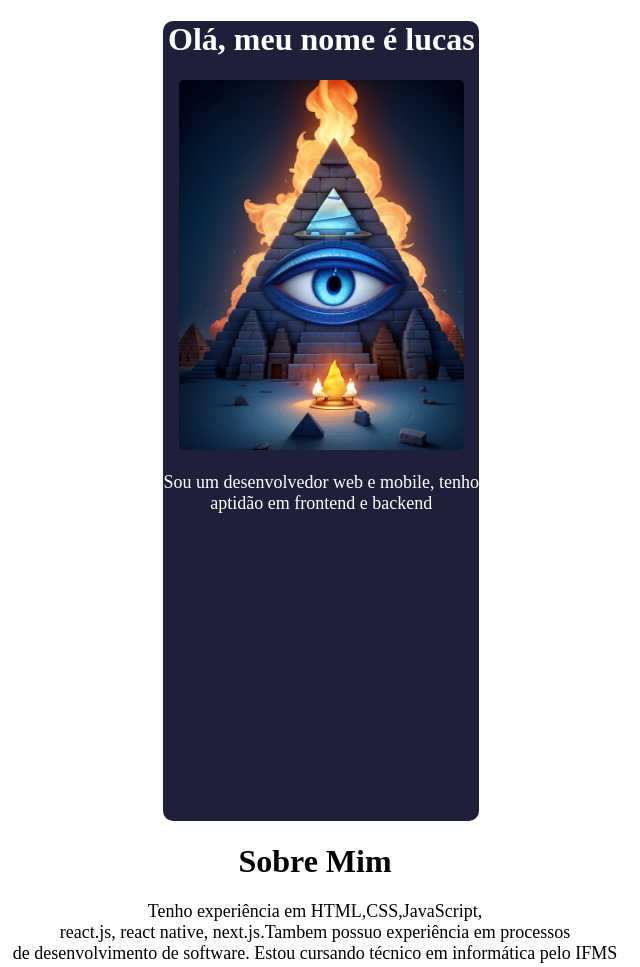
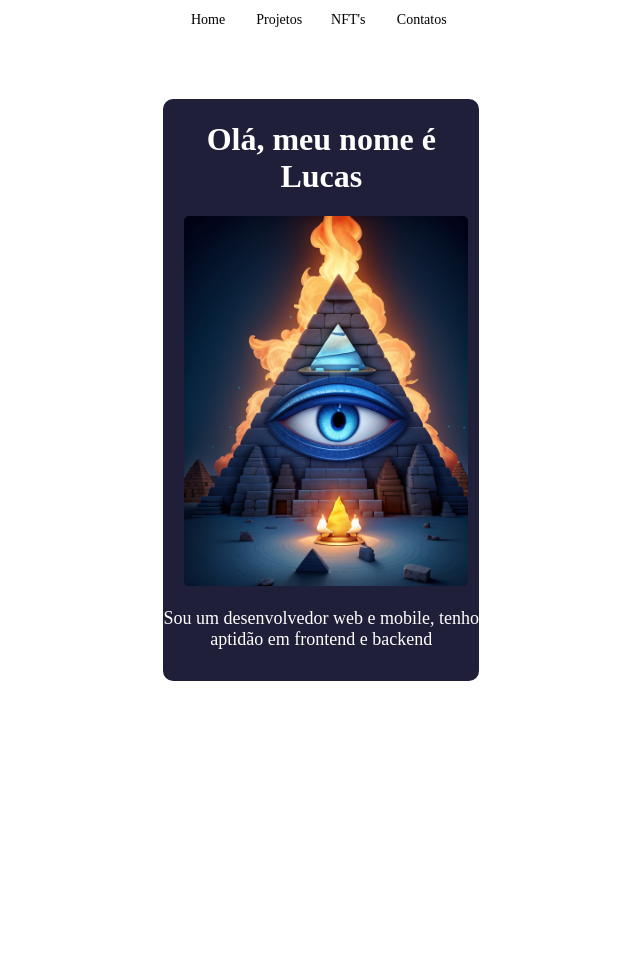
Before and after one commit to foter1234/portfolio, a plain HTML site: page index.html in a window 1280 px wide. Shown: the top 967 px of the page, without its empty margins (325-965 px from the left). Drawn offline with Linux system fonts and the light colour scheme.

Commit message:
adicionando card giratório

```diff
--- a/css/index.css
+++ b/css/index.css
@@ -1,19 +1,3 @@
-.card {
-    height: 300px;
-    width: 25%;
-    border-radius: 10px;
-    background-color: #1f1f39;
-    margin-left: 38% ;
-
-}
-.card1 {
-    height: 800px;
-    width: 25%;
-    border-radius: 10px;
-    background-color: #1f1f39;
-    margin-left: 38% ;
-
-}
 
 img {
     border-radius: 5px 5px 5px 5px;
@@ -22,3 +6,90 @@ img {
 p{
     font-size:18px
   }
+  .imaginaria{
+    margin-bottom:60%;
+
+  }
+
+  a {text-decoration: none;}
+
+.container {
+  width: 100%;
+}
+
+ul {
+  padding-left: 0;
+    margin-top: 0;
+    margin-bottom: 0;
+  list-style: none;
+}
+
+nav {
+  background: #ffffff;
+  font-size: 0;
+  position: relative;
+
+
+}
+
+nav > ul > li {
+  display: inline-block;
+    font-size: 14px;
+    padding: 0 15px;
+    position: relative;
+}
+nav > ul > li > a {
+  color: #000000;
+    display: block;
+    padding: 9%;
+    border-bottom: 3px solid transparent;
+    transition: all .3s ease;
+}
+nav > ul > li:hover > a {
+  color: #ffffff;
+    border-bottom: 3px solid #6d6969;
+}
+
+
+.dropdown {position: static;}
+
+
+
+.principal1{
+  margin-top: 5%;
+  margin-bottom: 25%;
+  width: 100%;
+}
+  .principal1:hover .flipper{
+    text-align: center;
+    transform: rotateY(180deg);
+
+  }
+
+  .flipper{
+    width: 100%;
+    height: 100%;
+    transition: transform 1.3s;
+    transform-style: preserve-3d;
+  	position: relative;
+
+  }
+
+  .card1, .back{
+    position: absolute;
+    min-height: 400px;
+    max-height: 800px;
+    min-width: 15%;
+    max-width: 25%;
+    width: 100%;
+    border-radius: 10px;
+    background-color: #1f1f39;
+    margin-left: 38% ;
+    backface-visibility: hidden;
+
+  }
+
+  .back{
+    transform: rotateY(180deg);
+
+  }
--- a/index.html
+++ b/index.html
@@ -9,28 +9,41 @@
 </head>
 <body>
 
-    <div style="text-align: center;">
-      <div class="card1">
-        <h1 style="color:white">Olá, meu nome é lucas</h1>
-          <img src="./Image/iamge1.jpg" alt="123" style="width:90%">
-        <p style="color:white">Sou um desenvolvedor web e mobile, tenho aptidão em frontend e backend</p>
+  <nav>
+    <ul class="container" style="text-align: center;">
+      <li><a href='#'>Home</a></li>
+      <li class='dropdown'>
+        <a href='#'>Projetos <i class="fa fa-angle-down"></i></a>
+      </li>
+      <li class='dropdown'>
+        <a href='#'>NFT's <i class="fa fa-angle-down"></i> </a>
+      </li>
+
+      <li><a href='#'>Contatos</a></li>
+    </ul>
+  </nav>
+
+    <div class="principal1">
+      <div class="flipper">
+      <div class="card1" style="color:white; text-align:center">
+        <h1 >Olá, meu nome é Lucas</h1>
+          <img src="./Image/iamge1.jpg" alt="123" style="width:90%;margin-left: 3%">
+        <p style="color:white;margin-bottom: 10%;">Sou um desenvolvedor web e mobile, tenho aptidão em frontend e backend</p>
         </div>
-      </div>
+      <div class="back" style="text-align: center;color:white;">
+          <h1 style="margin-bottom: 20%;margin-top:20%;">Sobre Mim</h1>
+          <p  style="margin-bottom: 80%;">Tenho experiência em HTML,CSS,JavaScript,<br/> react.js, react native, next.js.Tambem possuo experiência em processos<br/> de desenvolvimento de software. Estou cursando técnico em informática pelo IFMS</p>
+     </div>
+    </div>
+    </div>
+
+<div class="imaginaria">.</div>
 
 
-      <div style="text-align: center;">
-          <h1>Sobre Mim</h1>
-          <p>Tenho experiência em HTML,CSS,JavaScript,<br/> react.js, react native, next.js.Tambem possuo experiência em processos<br/> de desenvolvimento de software. Estou cursando técnico em informática pelo IFMS</p>
-     </div>
-
-     <div style="text-align: center;">
-
-        <h1>Habilidades</h1>
-
+     <div class="habilidades" style="text-align: center;">
           <div class="card">
-
+            <h1>Habilidades</h1>
             <div>.</div>
-            <img src="./Image/download.png" alt="Avatar" style="width:40%;margin-bottom:10%;">
             <div class="container">
               <h4 style="color:white"><b>JAVASCRIPT</b></h4>
               <p></p>
```
